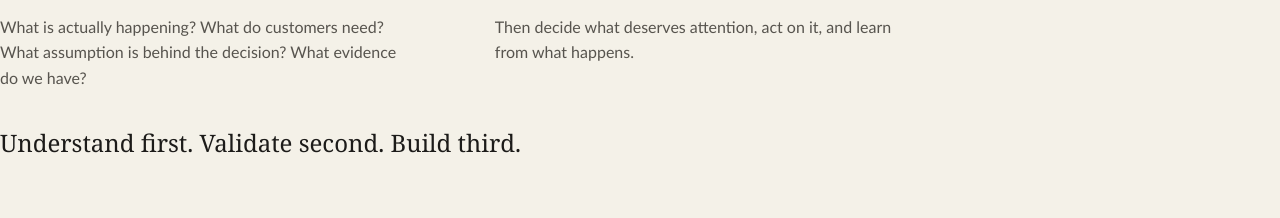
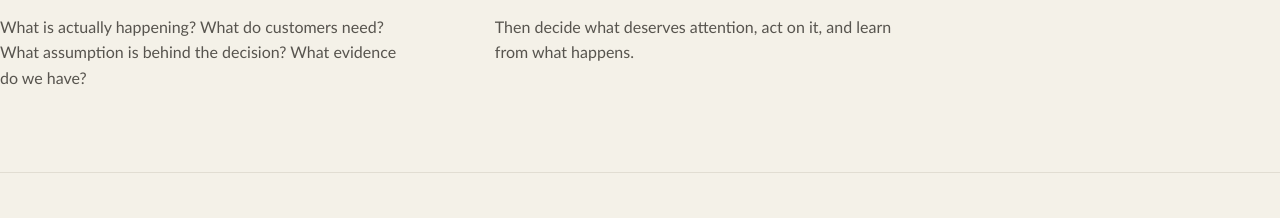
Before and after one commit to vincentdigitals/vincent-portfolio, a Next.js app: page / in a window 1280 px wide. Shown: the part 2840-3058 px from the top of the page. Built offline with nearby package versions, Linux system fonts and the light colour scheme; no server answers.

Commit message:
Remove old Understand Validate Build tagline from homepage

```diff
--- a/src/app/page.tsx
+++ b/src/app/page.tsx
@@ -93,7 +93,6 @@ export default async function HomePage() {
           <p>What is actually happening? What do customers need? What assumption is behind the decision? What evidence do we have?</p>
           <p>Then decide what deserves attention, act on it, and learn from what happens.</p>
         </div>
-        <p className="closing-line">Understand first. Validate second. Build third.</p>
       </section>
 
       <section className="section about-preview">
```
